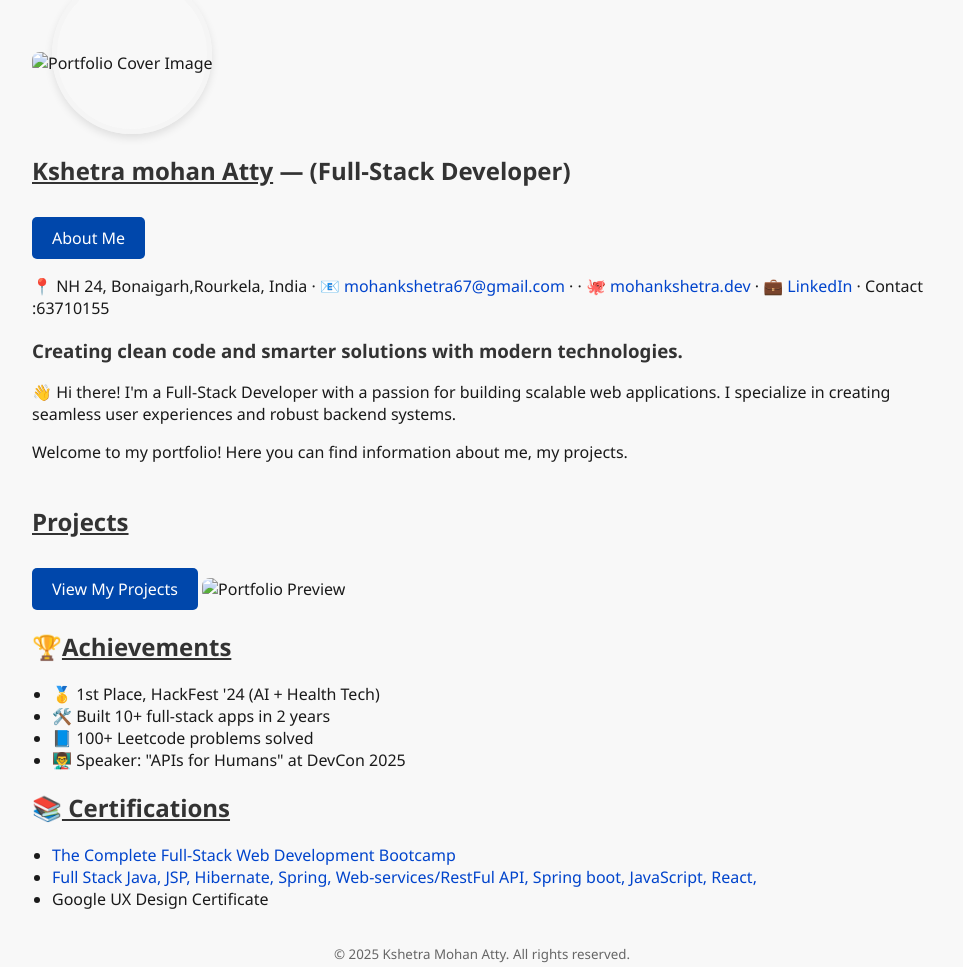
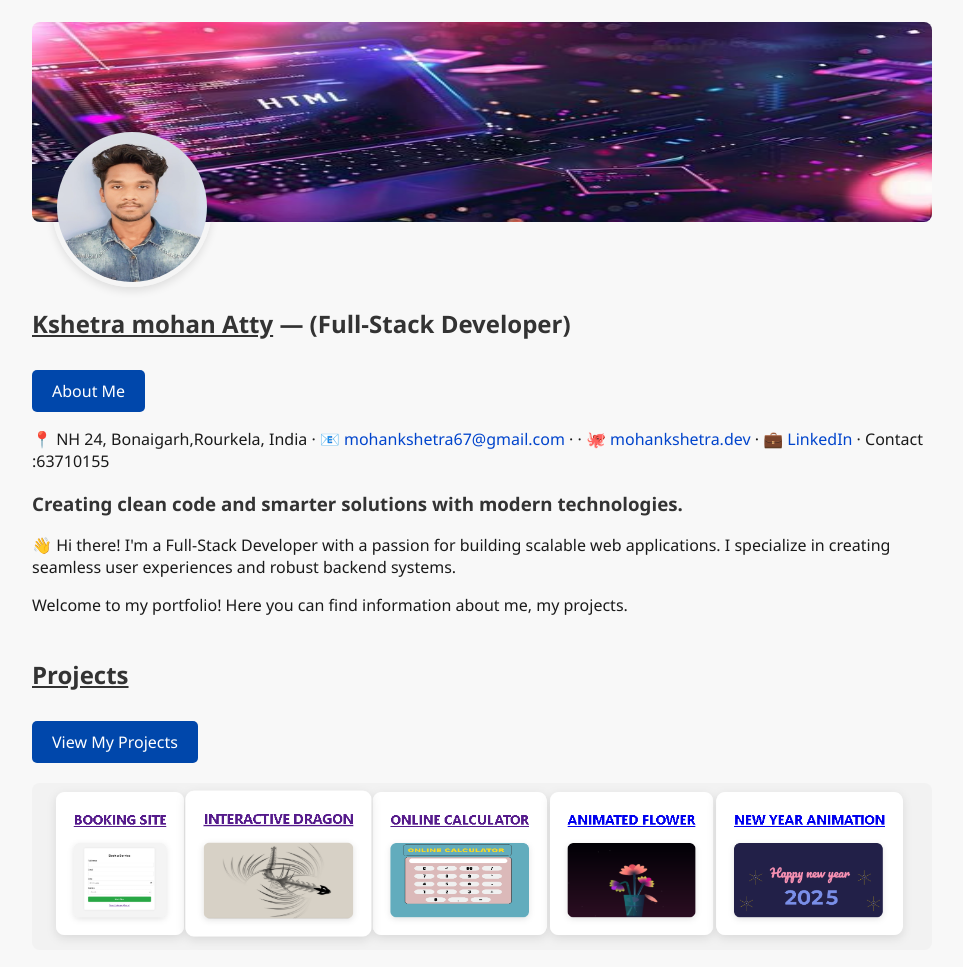
Before and after one commit to mohankshetra/PORTFOLIO, a plain HTML site: page index.html in a window 1280 px wide. Shown: the top 967 px of the page, without its empty margins (158-1121 px from the left). Drawn offline with Linux system fonts and the light colour scheme.

Commit message:
Update index.html

```diff
--- a/index.html
+++ b/index.html
@@ -8,8 +8,8 @@
 </head>
 <body>
 
-    <img src="../4.3 HTML Porfolio Project/assets/images/coverpic.jpg" alt="Portfolio Cover Image" class="coverpic" />
-    <img src="../4.3 HTML Porfolio Project/assets/images/my.jpg" class="profile-image" alt="my photo" width="100" height="200" />
+    <img src="coverpic.jpg" alt="Portfolio Cover Image" class="coverpic" />
+    <img src="my.jpg" class="profile-image" alt="my photo" width="100" height="200" />
     <h2><u>Kshetra mohan Atty</u> — (Full-Stack Developer)</h2>
         <a href="public/about.html" class = "button">About Me</a>
        <p>📍 NH 24, Bonaigarh,Rourkela, India · 📧  <a href="mohankshetra67@gmail.com">mohankshetra67@gmail.com</a> · · 🐙 <a href="https://github.com/mohankshetra">mohankshetra.dev</a> · 💼 <a href="https://www.linkedin.com/in/kshetra-mohan-atty-ab41b91a4/">LinkedIn</a> · Contact :63710155</p>
@@ -18,8 +18,8 @@
        <p>Welcome to my portfolio! Here you can find information about me, my projects.<br />
 
     &#160;<h2><u>Projects</u></h2>
-       <a href="public/projects.html" class = "button">View My Projects</a>
-       <img src="../4.3 HTML Porfolio Project/assets/images/projects.png" class="project-image" alt="Portfolio Preview" />
+       <a href="projects.html" class = "button">View My Projects</a>
+       <img src="projects.png" class="project-image" alt="Portfolio Preview" />
 
     <p><h2>🏆<u>Achievements</u></h2>
         <ul>
```
